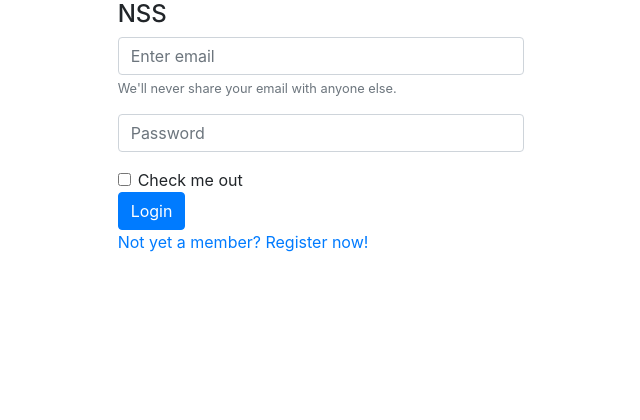
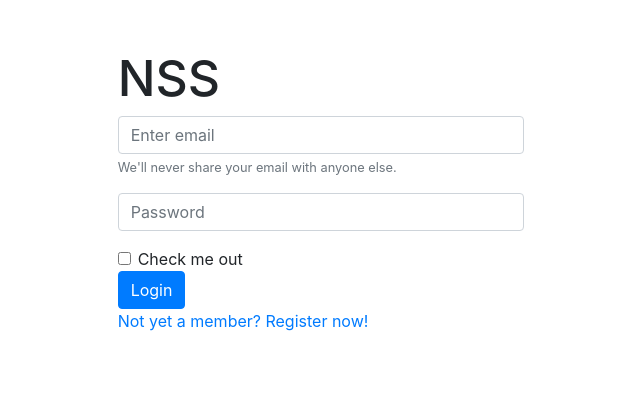
Before and after one commit to ankit039/portal_habbo_agency, a PHP site: page /login_signup in a window 1280 px wide. Shown: the part 56-476 px from the top of the page, without its empty margins (319-959 px from the left). Run offline with PHP 8.4, Linux system fonts and the light colour scheme.

Commit message:
semifinal login/signup.php

```diff
--- a/login_signup.php
+++ b/login_signup.php
@@ -11,7 +11,11 @@
     <script src="https://cdn.jsdelivr.net/npm/popper.js@1.16.0/dist/umd/popper.min.js" integrity="sha384-Q6E9RHvbIyZFJoft+2mJbHaEWldlvI9IOYy5n3zV9zzTtmI3UksdQRVvoxMfooAo" crossorigin="anonymous"></script>
     <script src="https://stackpath.bootstrapcdn.com/bootstrap/4.4.1/js/bootstrap.min.js" integrity="sha384-wfSDF2E50Y2D1uUdj0O3uMBJnjuUD4Ih7YwaYd1iqfktj0Uod8GCExl3Og8ifwB6" crossorigin="anonymous"></script>
 </head>
-
+<style>
+    h1{
+    font-size: 50px;
+    }
+  </style>
 
 <body>
     <div class="loader">
@@ -67,13 +71,14 @@
       </nav>
 
     <!--Form-->
+    <br><br>
       <div class="row">
         <div class="col-xl-4 col-md-3 col-2">
         </div>
         <div class="col-xl-4 col-md-6 col-8">
     <!--login-->
       <form id="login_form" name="login" method="post" action="./Login.php">
-      <h4><?php echo $agencyname;?></h4>
+      <strong><h1><?php echo $agencyname;?></h1></strong>
         <div class="form-group">
           <input type="email" class="form-control" id="exampleInputEmail1" aria-describedby="emailHelp" placeholder="Enter email">
           <small id="emailHelp" class="form-text text-muted">We'll never share your email with anyone else.</small>
@@ -89,7 +94,7 @@
       </form>
     <!--signup-->
       <form id="register_form" action="RegistrationPage.php" method="POST" style="display: none;">
-      <h4><?php echo $agencyname;?></h4>
+      <strong><h1><?php echo $agencyname;?></h1></strong>
       <div class="form-group">
           <input type="text" class="form-control" id="exampleInputText" placeholder="Habbo Username">
         </div>
@@ -126,11 +131,11 @@
     if(isLoginVisible) {
         $("#login_form").hide();
         $("#register_form").show();
-        $("#switchForm > p").html("<br>Already member? Login now!");
+        $("#switchForm > p").html("<br>Already member? Login now!<br><br>");
     } else {
         $("#login_form").show();
         $("#register_form").hide();
-        $("#switchForm > p").html("<br>Not yet a member? Register now!");
+        $("#switchForm > p").html("<br>Not yet a member? Register now!<br><br>");
     }
     })
 
```
